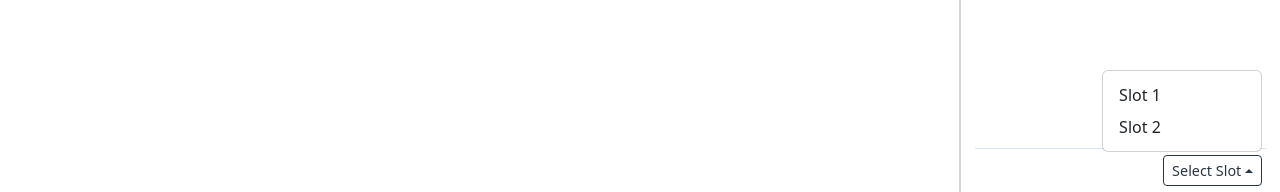
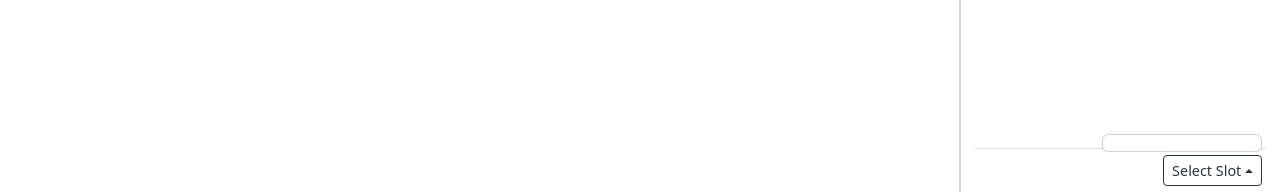
Before and after one commit to moonseongchan/AWSVS, a React (Create React App) app: page / in a window 1280 px wide. Both pictures are taken after a click on the button "Select Slot". Shown: the part 608-800 px from the top of the page. Built offline with nearby package versions, Linux system fonts and the light colour scheme.

Commit message:
feat: Add Slot Selection Function

```diff
--- a/src/components/SideBar/Processing/index.js
+++ b/src/components/SideBar/Processing/index.js
@@ -143,6 +143,17 @@ const Processing = (props) => {
           <div id="hampel-filter-collapse" class="accordion-collapse collapse">
             <div class="accordion-body">
               <div class="row d-flex accordion-component align-items-center">
+                <div class="col-md-6 justify-content-start">Apply Filter</div>
+                <div class="form-check form-switch col-md-6 d-flex justify-content-end align-items-center">
+                  <input
+                    class="form-check-input"
+                    type="checkbox"
+                    role="switch"
+                    id="apply-hampel-filter"
+                  />
+                </div>
+              </div>
+              <div class="row d-flex accordion-component align-items-center">
                 <div class="col-md-6 justify-content-start">Beta</div>
                 <div class="col-md-6 d-flex justify-content-end align-items-center">
                   <input
@@ -198,6 +209,17 @@ const Processing = (props) => {
           <div id="kalman-filter-collapse" class="accordion-collapse collapse">
             <div class="accordion-body">
               <div class="row d-flex accordion-component align-items-center">
+                <div class="col-md-6 justify-content-start">Apply Filter</div>
+                <div class="form-check form-switch col-md-6 d-flex justify-content-end align-items-center">
+                  <input
+                    class="form-check-input"
+                    type="checkbox"
+                    role="switch"
+                    id="apply-kalman-filter"
+                  />
+                </div>
+              </div>
+              <div class="row d-flex accordion-component align-items-center">
                 <div class="col-md-6 justify-content-start">Alpha</div>
                 <div class="col-md-6 d-flex justify-content-end align-items-center">
                   {/* Range */}
--- a/src/components/SideBar/index.js
+++ b/src/components/SideBar/index.js
@@ -15,14 +15,20 @@ import "./SideBar.scss";
 
 const SideBar = (props) => {
   const [currentSlot, setCurrentSlot] = useState("Select Slot");
+  const [currentSlotId, setCurrentSlotId] = useState("Select Slot");
+  const slots = props.slots;
 
-  const handleItemClick = (event) => {
-    const value = event.target.textContent;
+  const selectSlot = (event, id) => {
+    const value = event.target.innerHTML;
     setCurrentSlot(value);
+    setCurrentSlotId("slot" + id);
   };
 
   return (
-    <div id = "sidebar-content" class=" col-md-3 h-100 d-flex flex-column min-vh-91 max-vh-91">
+    <div
+      id="sidebar-content"
+      class=" col-md-3 h-100 d-flex flex-column min-vh-91 max-vh-91"
+    >
       <div class="d-flex flex-column" style={{ height: "94%" }}>
         {/* NavBar */}
         <ul
@@ -111,16 +117,17 @@ const SideBar = (props) => {
             {currentSlot}
           </button>
           <ul class="dropdown-menu">
-            <li>
-              <a class="dropdown-item" href="#" onClick={handleItemClick}>
-                Slot 1
-              </a>
-            </li>
-            <li>
-              <a class="dropdown-item" href="#" onClick={handleItemClick}>
-                Slot 2
-              </a>
-            </li>
+            {slots.map((slot) => (
+              <li>
+                <a
+                  class="dropdown-item"
+                  href="#"
+                  onClick={(event) => selectSlot(event, slot.id)}
+                >
+                  Slot {slot.id}
+                </a>
+              </li>
+            ))}
           </ul>
         </div>
       </div>
```
